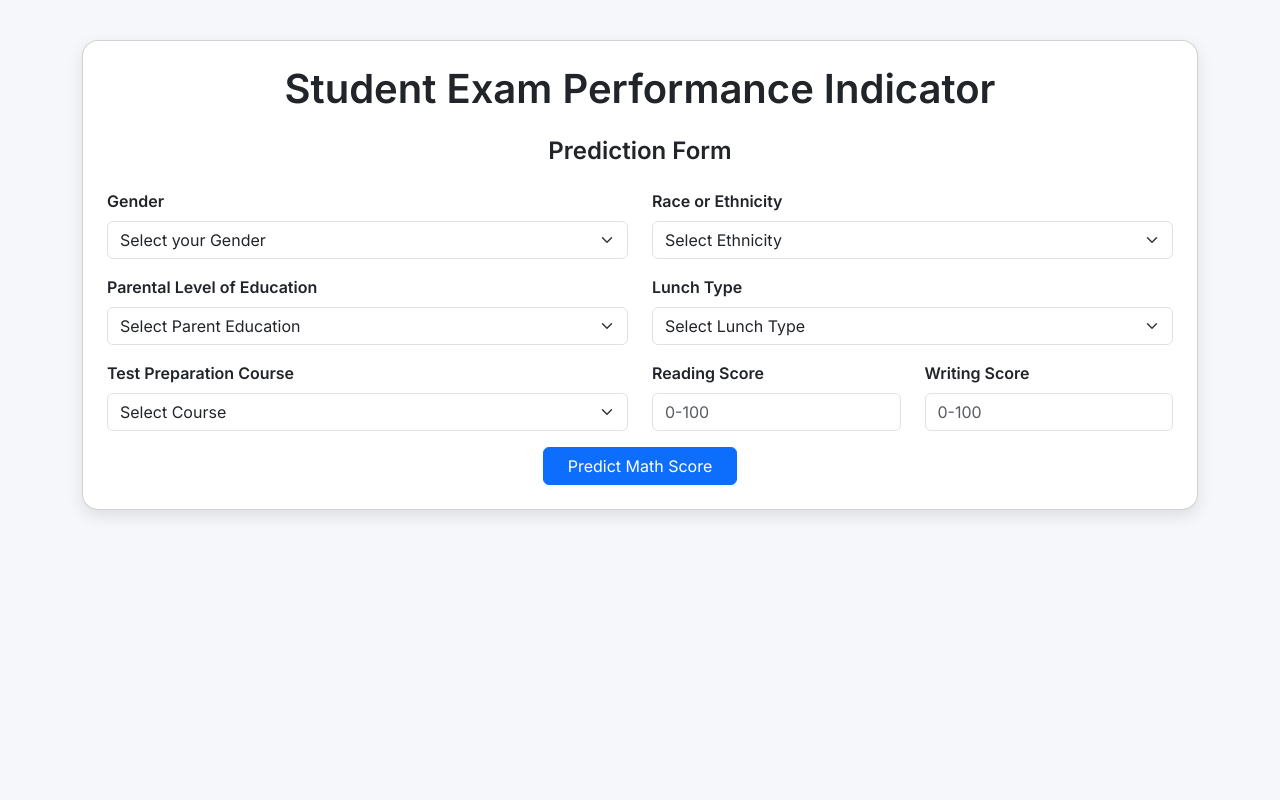
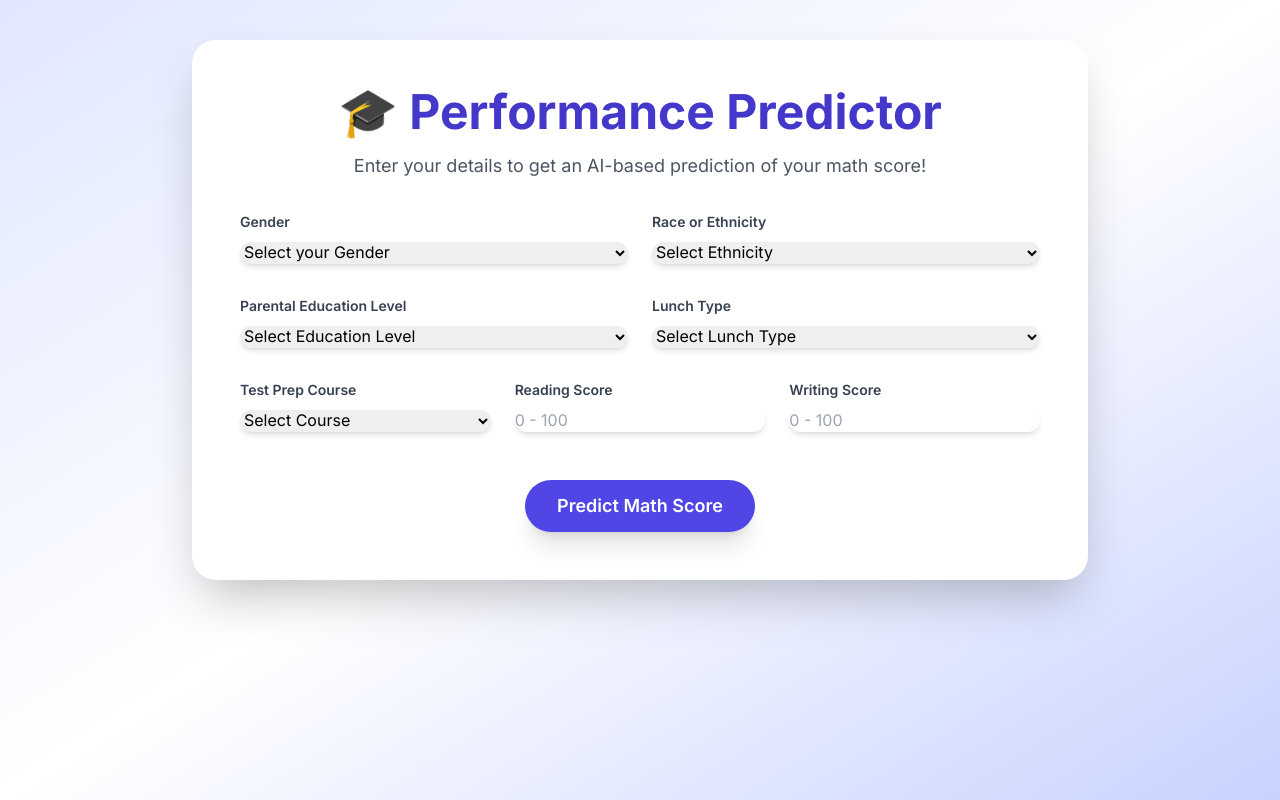
Before and after one commit to ShubAce/ML-Project, a Flask app: page /predictdata in a window 1280 px wide. Run offline with Flask 3, Linux system fonts and the light colour scheme; some libraries are stand-ins or nearby versions.

Commit message:
new desing for home and index

```diff
--- a/templates/home.html
+++ b/templates/home.html
@@ -7,74 +7,52 @@
 			content="width=device-width, initial-scale=1.0"
 		/>
 		<title>Student Exam Performance Predictor</title>
-
-		<!-- Bootstrap 5 CDN -->
+		<script src="https://cdn.tailwindcss.com"></script>
 		<link
-			href="https://cdn.jsdelivr.net/npm/bootstrap@5.3.0/dist/css/bootstrap.min.css"
+			href="https://fonts.googleapis.com/css2?family=Inter:wght@400;600;700&display=swap"
 			rel="stylesheet"
 		/>
-
-		<!-- Google Fonts -->
-		<link
-			href="https://fonts.googleapis.com/css2?family=Inter:wght@400;600&display=swap"
-			rel="stylesheet"
-		/>
-
 		<style>
 			body {
-				background: #f5f7fa;
 				font-family: "Inter", sans-serif;
 			}
-
-			.container {
-				margin-top: 40px;
+			.fade-in {
+				animation: fadeInUp 0.8s ease-out both;
 			}
-
-			.card {
-				box-shadow: 0 6px 16px rgba(0, 0, 0, 0.1);
-				border-radius: 16px;
+			@keyframes fadeInUp {
+				from {
+					opacity: 0;
+					transform: translateY(20px);
 				}
-
-			.form-label {
-				font-weight: 600;
+				to {
+					opacity: 1;
+					transform: translateY(0);
 				}
-
-			h1,
-			legend {
-				text-align: center;
-				font-weight: 700;
-				margin-bottom: 20px;
-			}
-
-			h2 {
-				text-align: center;
-				margin-top: 30px;
-				color: #0d6efd;
 			}
 		</style>
 	</head>
-	<body>
-		<div class="container">
-			<div class="card p-4">
-				<h1>Student Exam Performance Indicator</h1>
+	<body class="bg-gradient-to-br from-indigo-100 via-white to-indigo-200 min-h-screen py-10 px-4">
+		<div class="max-w-4xl mx-auto bg-white shadow-2xl rounded-3xl p-8 sm:p-12 fade-in">
+			<h1 class="text-4xl sm:text-5xl font-extrabold text-center text-indigo-700 mb-4">🎓 Performance Predictor</h1>
+			<p class="text-center text-gray-600 text-lg mb-8">Enter your details to get an AI-based prediction of your math score!</p>
 
 			<form
 				action="{{ url_for('predict_datapoint') }}"
-					method="post"
+				method="POST"
+				class="space-y-8 animate__animated animate__fadeInUp"
 			>
-					<legend>Prediction Form</legend>
-
-					<div class="row mb-3">
-						<div class="col-md-6">
-							<label class="form-label">Gender</label>
+				<!-- Row 1 -->
+				<div class="grid grid-cols-1 sm:grid-cols-2 gap-6">
+					<div class="transition duration-300 transform hover:scale-105">
+						<label class="block text-sm font-semibold text-gray-700 mb-2">Gender</label>
 						<select
-								class="form-select"
 							name="gender"
 							required
+							class="w-full border-gray-300 rounded-xl shadow-md focus:ring-indigo-500 focus:border-indigo-500"
 						>
 							<option
+								disabled
 								selected
-									disabled
 								value=""
 							>
 								Select your Gender
@@ -83,16 +61,17 @@
 							<option value="female">Female</option>
 						</select>
 					</div>
-						<div class="col-md-6">
-							<label class="form-label">Race or Ethnicity</label>
+
+					<div class="transition duration-300 transform hover:scale-105">
+						<label class="block text-sm font-semibold text-gray-700 mb-2">Race or Ethnicity</label>
 						<select
-								class="form-select"
 							name="ethnicity"
 							required
+							class="w-full border-gray-300 rounded-xl shadow-md focus:ring-indigo-500 focus:border-indigo-500"
 						>
 							<option
+								disabled
 								selected
-									disabled
 								value=""
 							>
 								Select Ethnicity
@@ -106,20 +85,21 @@
 					</div>
 				</div>
 
-					<div class="row mb-3">
-						<div class="col-md-6">
-							<label class="form-label">Parental Level of Education</label>
+				<!-- Row 2 -->
+				<div class="grid grid-cols-1 sm:grid-cols-2 gap-6">
+					<div class="transition duration-300 transform hover:scale-105">
+						<label class="block text-sm font-semibold text-gray-700 mb-2">Parental Education Level</label>
 						<select
-								class="form-select"
 							name="parental_level_of_education"
 							required
+							class="w-full border-gray-300 rounded-xl shadow-md focus:ring-indigo-500 focus:border-indigo-500"
 						>
 							<option
+								disabled
 								selected
-									disabled
 								value=""
 							>
-									Select Parent Education
+								Select Education Level
 							</option>
 							<option value="associate's degree">Associate's Degree</option>
 							<option value="bachelor's degree">Bachelor's Degree</option>
@@ -129,16 +109,17 @@
 							<option value="some high school">Some High School</option>
 						</select>
 					</div>
-						<div class="col-md-6">
-							<label class="form-label">Lunch Type</label>
+
+					<div class="transition duration-300 transform hover:scale-105">
+						<label class="block text-sm font-semibold text-gray-700 mb-2">Lunch Type</label>
 						<select
-								class="form-select"
 							name="lunch"
 							required
+							class="w-full border-gray-300 rounded-xl shadow-md focus:ring-indigo-500 focus:border-indigo-500"
 						>
 							<option
+								disabled
 								selected
-									disabled
 								value=""
 							>
 								Select Lunch Type
@@ -149,17 +130,18 @@
 					</div>
 				</div>
 
-					<div class="row mb-3">
-						<div class="col-md-6">
-							<label class="form-label">Test Preparation Course</label>
+				<!-- Row 3 -->
+				<div class="grid grid-cols-1 sm:grid-cols-3 gap-6">
+					<div class="transition duration-300 transform hover:scale-105">
+						<label class="block text-sm font-semibold text-gray-700 mb-2">Test Prep Course</label>
 						<select
-								class="form-select"
 							name="test_preparation_course"
 							required
+							class="w-full border-gray-300 rounded-xl shadow-md focus:ring-indigo-500 focus:border-indigo-500"
 						>
 							<option
+								disabled
 								selected
-									disabled
 								value=""
 							>
 								Select Course
@@ -168,44 +150,49 @@
 							<option value="completed">Completed</option>
 						</select>
 					</div>
-						<div class="col-md-3">
-							<label class="form-label">Reading Score</label>
+
+					<div class="transition duration-300 transform hover:scale-105">
+						<label class="block text-sm font-semibold text-gray-700 mb-2">Reading Score</label>
 						<input
-								class="form-control"
 							type="number"
 							name="reading_score"
-								placeholder="0-100"
+							required
 							min="0"
 							max="100"
-								required
+							placeholder="0 - 100"
+							class="w-full border-gray-300 rounded-xl shadow-md focus:ring-indigo-500 focus:border-indigo-500"
 						/>
 					</div>
-						<div class="col-md-3">
-							<label class="form-label">Writing Score</label>
+
+					<div class="transition duration-300 transform hover:scale-105">
+						<label class="block text-sm font-semibold text-gray-700 mb-2">Writing Score</label>
 						<input
-								class="form-control"
 							type="number"
 							name="writing_score"
-								placeholder="0-100"
+							required
 							min="0"
 							max="100"
-								required
+							placeholder="0 - 100"
+							class="w-full border-gray-300 rounded-xl shadow-md focus:ring-indigo-500 focus:border-indigo-500"
 						/>
 					</div>
 				</div>
 
-					<div class="text-center">
-						<input
-							class="btn btn-primary px-4"
+				<!-- Submit Button -->
+				<div class="text-center pt-4">
+					<button
 						type="submit"
-							value="Predict Math Score"
-						/>
+						class="px-8 py-3 bg-indigo-600 text-white text-lg font-semibold rounded-full shadow-xl hover:bg-indigo-700 hover:scale-105 transition-all duration-300"
+					>
+						Predict Math Score
+					</button>
 				</div>
 			</form>
-			</div>
 
 			{% if results %}
-			<h2>Your predicted math score is: {{ results }}</h2>
+			<div class="mt-10 text-center">
+				<h2 class="text-2xl font-bold text-green-600 animate-pulse">Your predicted math score is: {{ results }}</h2>
+			</div>
 			{% endif %}
 		</div>
 	</body>
```
Also changed, not shown: templates/index.html (+61 -3 lines). Lines whose indentation alone changed are shown as unchanged.
